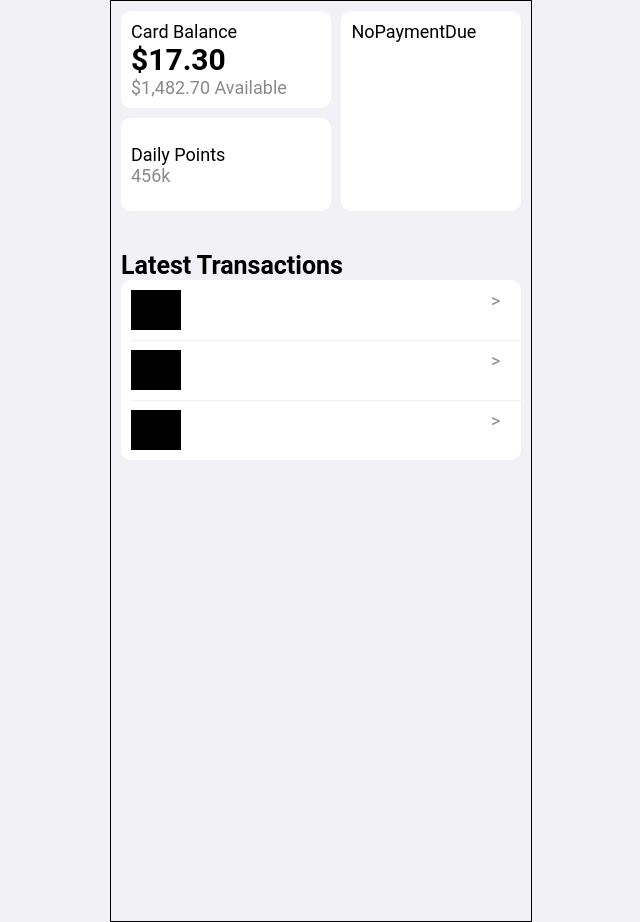
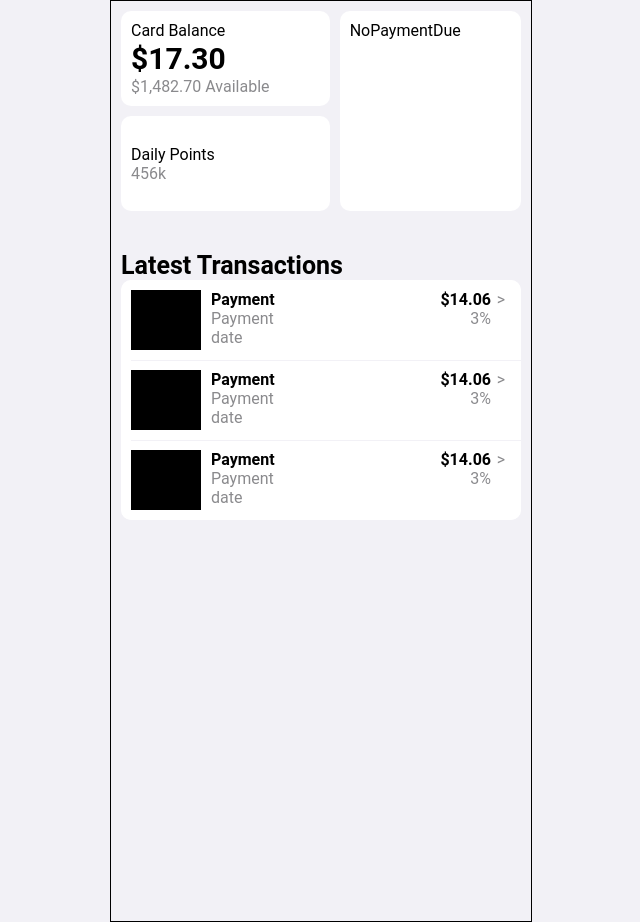
Before and after one commit to VsevolodZorin/wallet-app, a React (Create React App) app: page / in a window 1280 px wide. Shown: the whole page, without its empty margins (319-959 px from the left). Built offline with nearby package versions, Linux system fonts and the light colour scheme.

Commit message:
styles in progress

```diff
--- a/src/components/TransactionsList/parts/TransactionListElement.tsx
+++ b/src/components/TransactionsList/parts/TransactionListElement.tsx
@@ -15,8 +15,22 @@ const TransactionListElement: FC<ITransactionListElementProps> = ({ transaction
         <div className="tr-list-element__image">
           <div className="tr-list-element__image--img"></div>
         </div>
-        <div className="tr-list-element__info"></div>
-        <div className="tr-list-element__arrow">{'>'}</div>
+        <div className="tr-list-element__info">
+          <div className="tr-list-element__info--top-line">
+            <span>Payment</span>
+            <span>$14.06</span>
+          </div>
+          <div className="tr-list-element__info--middle-line">
+            <span>Payment</span>
+            <span>3%</span>
+          </div>
+          <div className="tr-list-element__info--bottom-line">
+            <span>date</span>
+          </div>
+        </div>
+        <div className="tr-list-element__arrow">
+          <div>{'>'}</div>
+        </div>
       </div>
       <div className="tr-list-element__bottom">
         <div className="tr-list-element__bottom--line"></div>
--- a/src/components/TransactionsList/parts/transaction-list-element.scss
+++ b/src/components/TransactionsList/parts/transaction-list-element.scss
@@ -26,8 +26,28 @@
     }
   }
   &__info {
+    &--top-line {
+      display: flex;
+      justify-content: space-between;
+      align-items: center;
+      color: var(--color-black);
+      font-weight: bold;
+    }
+    &--middle-line {
+      display: flex;
+      justify-content: space-between;
+      align-items: center;
+    }
+    &--bottom-line {
+      display: flex;
+      justify-content: space-between;
+      align-items: center;
+    }
   }
   &__arrow {
+    display: flex;
+    justify-content: center;
+    align-items: flex-start;
   }
   &__bottom {
     width: 100%;
--- a/src/index.scss
+++ b/src/index.scss
@@ -1,11 +1,12 @@
 :root {
-  --font-size: 18px;
+  --content-width: 400px;
+  --font-size: 16px;
   --color-black: black;
   --color-white: white;
   --color-grey-background: #f2f1f6;
   --color-grey-accent-1: #8a8a8d;
 
-  --height-list-element: 60px;
+  --height-list-element: 80px;
   --padding-ui-offset: 10px;
 }
 
```
